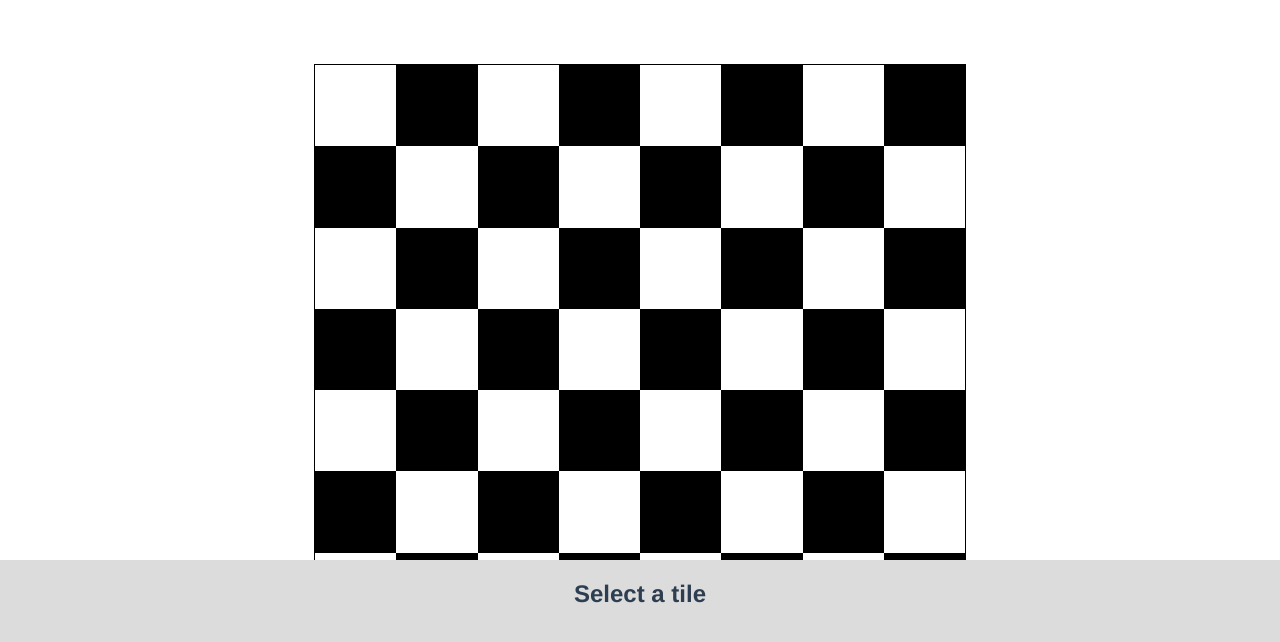
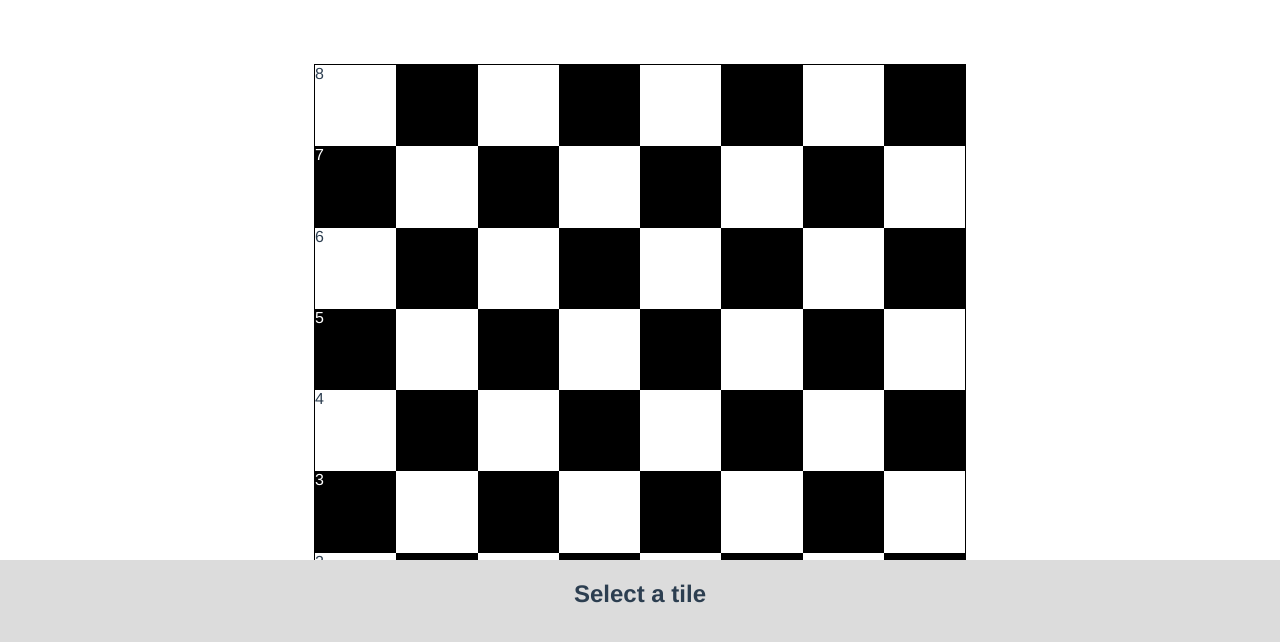
Before and after one commit to jharmon141/chessboard, a Vue app: page / in a window 1280 px wide. Shown: the top 642 px of the page. Built offline with nearby package versions, Linux system fonts and the light colour scheme.

Commit message:
row and column titles

```diff
--- a/src/App.vue
+++ b/src/App.vue
@@ -39,7 +39,6 @@ main {
   font-family: "Avenir", Helvetica, Arial, sans-serif;
   -webkit-font-smoothing: antialiased;
   -moz-osx-font-smoothing: grayscale;
-  text-align: center;
   color: #2c3e50;
   height: 100%;
   display: flex;
--- a/src/components/SideBar.vue
+++ b/src/components/SideBar.vue
@@ -40,6 +40,7 @@ export default {
 #side-bar {
   background-color: gainsboro;
   position: fixed;
+  text-align: center;
   top: 0;
   right: 0;
   height: 100%;
--- a/src/components/Tile.vue
+++ b/src/components/Tile.vue
@@ -2,6 +2,9 @@
     <div id="tile"
         v-on:click="$emit('selectTile')"
         :class="{ black: black, selected: selected }">
+
+        <span v-if="column == 'A'" id="row-title">{{ row }}</span>
+        <span v-if="row == 1" id="column-title">{{ column }}</span>
     </div>
 </template>
 
@@ -25,13 +28,21 @@ export default {
 #tile {
   width: 12.5%;
   height: 12.5%;
+  position: relative;
 }
 
 .black {
   background-color: black;
+  color: white;
 }
 
 .selected {
   box-shadow: inset 4px 4px limegreen, inset -4px -4px limegreen;
 }
+
+#tile #column-title {
+    position: absolute;
+    bottom: 0;
+    right: 0;
+}
 </style>
```
